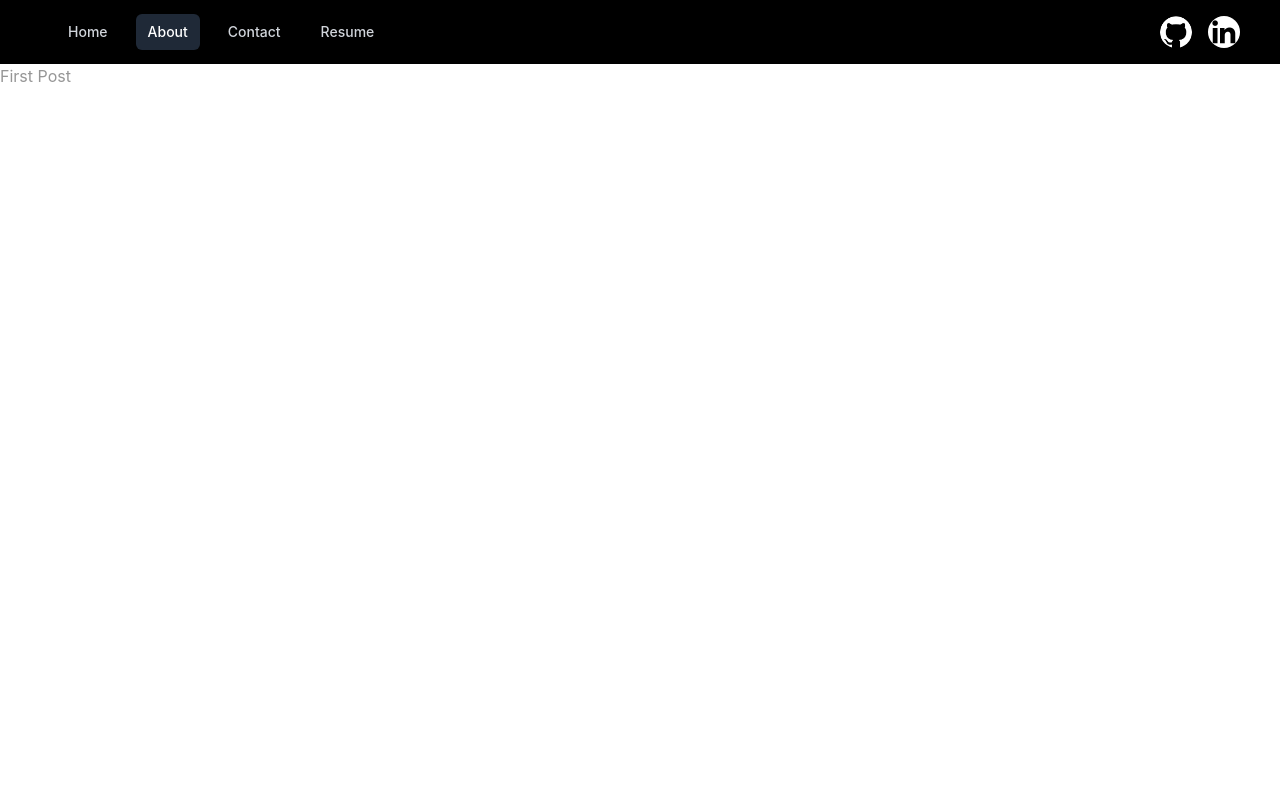
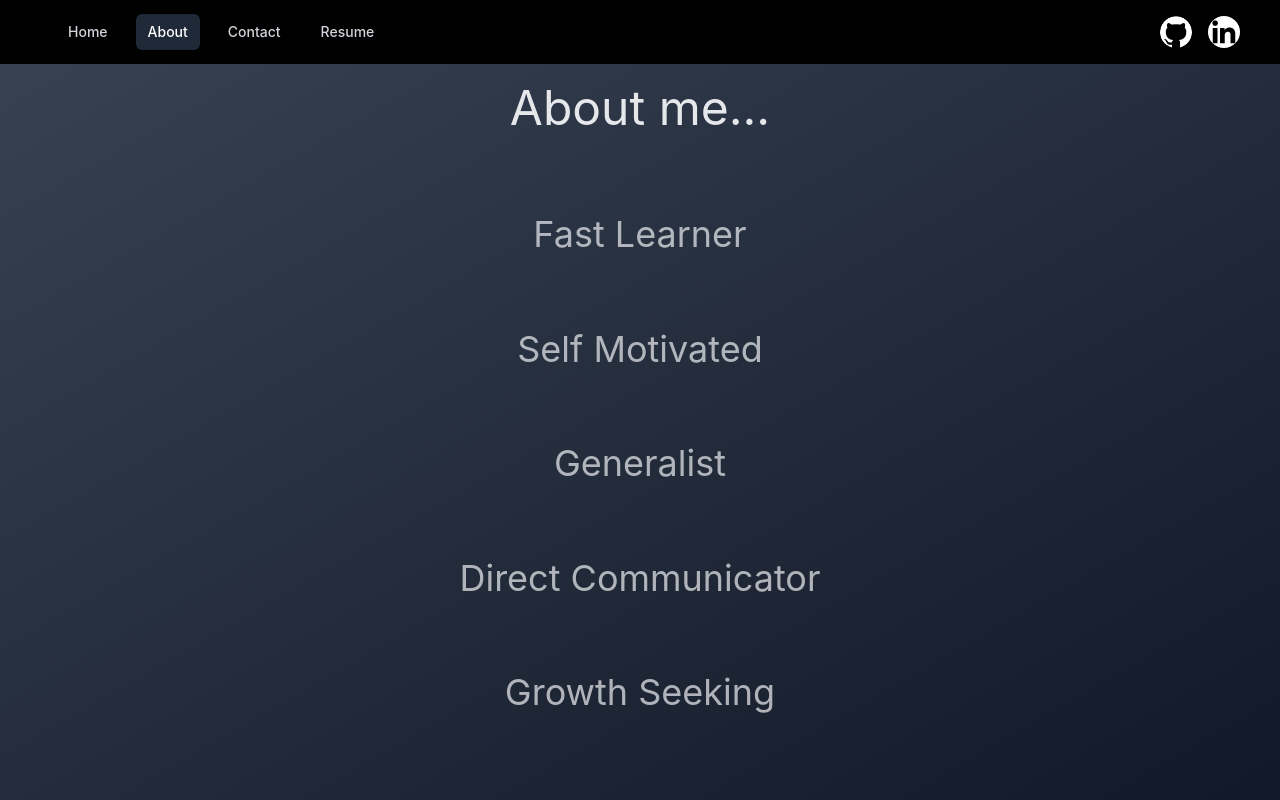
Before and after one commit to GumboLimbo/Portfolio, a Next.js app: page /about in a window 1280 px wide. Built offline with nearby package versions, Linux system fonts and the light colour scheme.

Commit message:
Begin about page

```diff
--- a/components/FadingDiv/FadingDiv.js
+++ b/components/FadingDiv/FadingDiv.js
@@ -1,9 +1,17 @@
 import { useState, useEffect, useRef } from "react";
 import { NavbarHeight } from "../navbar/navbar";
 
-export default function FadingDiv({ delay = "", duration = "duration-1000", children }) {
+export default function FadingDiv({ delay = "delay-0", duration = "duration-1000", fadeOut = false, children }) {
   const ref = useRef();
   const isVisible = useIsVisible(ref);
+
+  if (fadeOut) {
+    return (
+      <div ref={ref} className={`transition-opacity ${delay} ${duration} ${isVisible ? 'opacity-100' : 'opacity-0'}`}>
+        {children}
+      </div>
+    )
+  }
 
   return (
     <div ref={ref} className={`transition-opacity ${isVisible ? delay : 'delay-0'} ${isVisible ? duration : 'duration-0'} ${isVisible ? 'opacity-100' : 'opacity-0'}`}>
--- /dev/null
+++ b/components/HoverText/HoverText.js
@@ -0,0 +1,11 @@
+export default function HoverText({ title, innerText }) {
+    let duration = "duration-[1000ms]";
+    return (
+        <div className="grid grid-cols-1 grid-rows-1 group overflow-hidden">
+            <div className={`animate-pulse col-start-1 row-start-1 transition-all ${duration} group-hover:translate-x-[-100%] md:text-4xl`}>{title}</div>
+            <div className={`col-start-1 row-start-1 transition-all ${duration} group-hover:translate-x-0 translate-x-[100%]`}>
+                {innerText}
+            </div>
+        </div>
+    )
+}
--- a/components/navbar/navbar.js
+++ b/components/navbar/navbar.js
@@ -7,6 +7,7 @@ import { useRouter } from 'next/router';
 
 export const NavbarHeight = "64px";
 export const MinHeightViewMinusNav = "min-h-[calc(100vh-64px)]";
+export const HeightViewMinusNav = "h-[calc(100vh-64px)]";
 export const MaxHeightViewMinusNav = "max-h-[calc(100vh-64px)]";
 export const NavbarPaddingTop = `pt-[64px]`;
 
--- a/pages/about.js
+++ b/pages/about.js
@@ -1,7 +1,28 @@
+import HoverText from "../components/HoverText/HoverText";
+import { MinHeightViewMinusNav, HeightViewMinusNav } from "../components/navbar/navbar";
+import Head from "next/head";
+
 export default function About() {
+    let traits = [
+        {title: "Fast Learner", innerText: "test test tests"},
+        {title: "Self Motivated", innerText: "test test tests"},
+        {title: "Generalist", innerText: "test test tests"},
+        {title: "Direct Communicator", innerText: "test test tests"},
+        {title: "Growth Seeking", innerText: "test test tests"},
+    ];
     return (
         <>
-            <h1>First Post</h1>
+            <Head>
+                <style>{`body {overflow: hidden}`}</style>
+            </Head>
+            <div className={`text-gray-200 px-5 ${MinHeightViewMinusNav} ${HeightViewMinusNav} bg-gradient-to-br from-gray-700 to-gray-900 text-center overflow-y-scroll md:overflow-hidden`}>
+                <div className="pt-5 md:text-5xl h-[15%]">About me...</div>
+                <div className="grid grid-cols-1 h-[75%] gap-y-5 mt-10">
+                    {traits.map((t) => (
+                        <HoverText {...t} />
+                    ))}
+                </div>
+            </div>
         </>
     );
 }
```
